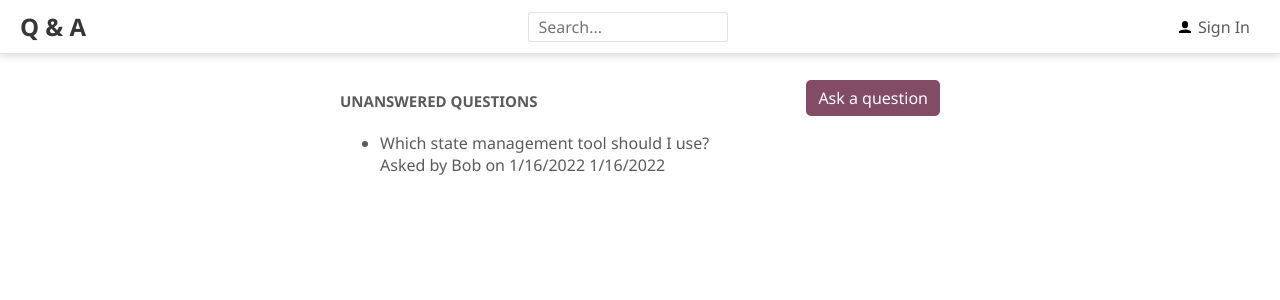
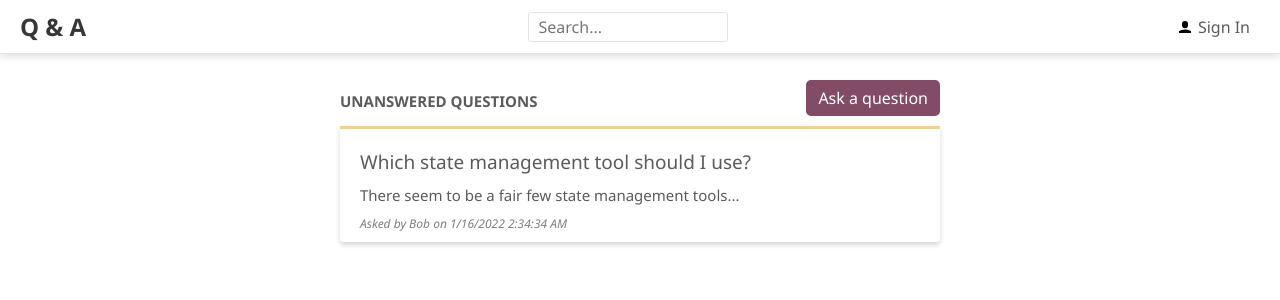
Before and after one commit to cfmdevWebSS/QandA, a React (Create React App) app: page / in a window 1280 px wide. Shown: the top 300 px of the page. Built offline with nearby package versions, Linux system fonts and the light colour scheme.

Commit message:
Interim Save-Chapter3-ASP.NET5-01-19-2022

```diff
--- a/src/Header.tsx
+++ b/src/Header.tsx
@@ -1,7 +1,6 @@
 /** @jsx jsx */
 import { jsx } from '@emotion/react';
 import { css } from '@emotion/react';
-import React from 'react';
 import { UserIcon } from './Icons';
 import { fontFamily, fontSize, gray1, gray2, gray5 } from './Styles';
 
--- a/src/Page.tsx
+++ b/src/Page.tsx
@@ -1,7 +1,6 @@
 /** @jsx jsx */
 import { jsx } from '@emotion/react';
 import { css } from '@emotion/react';
-import React from 'react';
 import { PageTitle } from './PageTitle';
 
 interface Props {
--- a/src/Question.tsx
+++ b/src/Question.tsx
@@ -1,17 +1,50 @@
-import React from 'react';
+/** @jsx jsx */
+import { jsx } from '@emotion/react';
+import { css } from '@emotion/react';
+import { gray2, gray3 } from './Styles';
 import { QuestionData } from './QuestionData';
 
 interface Props {
   data: QuestionData;
+  showContent?: boolean;
 }
 
-export const Question = ({ data }: Props) => (
-  <div>
-    <div>{data.title}</div>
-    <div>
-      {`Asked by ${
-        data.userName
-      } on ${data.created.toLocaleDateString()} ${data.created.toLocaleDateString()}`}
+export const Question = ({ data, showContent = true }: Props) => (
+  <div
+    css={css`
+      padding: 10px 0px;
+    `}
+  >
+    <div
+      css={css`
+        padding: 10px 0px;
+        font-size: 19px;
+      `}
+    >
+      {data.title}
+    </div>
+    {showContent && (
+      <div
+        css={css`
+          padding-bottom: 10px;
+          font-size: 15px;
+          color: ${gray2};
+        `}
+      >
+        {data.content.length > 50
+          ? `${data.content.substring(0, 50)}...`
+          : data.content}
+      </div>
+    )}
+    <div
+      css={css`
+        font-size: 12px;
+        font-style: italic;
+        color: ${gray3};
+      `}
+    >
+      {`Asked by ${data.userName} on
+        ${data.created.toLocaleDateString()} ${data.created.toLocaleTimeString()}`}
     </div>
   </div>
 );
--- a/src/QuestionList.tsx
+++ b/src/QuestionList.tsx
@@ -1,15 +1,37 @@
-import React from 'react';
+/** @jsx jsx */
+import { jsx } from '@emotion/react';
+import { css } from '@emotion/react';
 import { QuestionData } from './QuestionData';
 import { Question } from './Question';
+import { accent2, gray5 } from './Styles';
 
 interface Props {
   data: QuestionData[];
 }
 
 export const QuestionList = ({ data }: Props) => (
-  <ul>
+  <ul
+    css={css`
+      list-style: none;
+      margin: 10px 0 0 0;
+      padding: 0px 20px;
+      background-color: #fff;
+      border-bottom-left-radius: 4px;
+      border-bottom-right-radius: 4px;
+      border-top: 3px solid ${accent2};
+      box-shadow: 0 3px 5px 0 rgba(0, 0, 0, 0.16);
+    `}
+  >
     {data.map((question) => (
-      <li key={question.questionId}>
+      <li
+        key={question.questionId}
+        css={css`
+          border-top: 1px solid ${gray5};
+          :first-of-type {
+            border-top: none;
+          }
+        `}
+      >
         <Question data={question} />
       </li>
     ))}
--- a/src/index.tsx
+++ b/src/index.tsx
@@ -8,7 +8,7 @@ ReactDOM.render(
   <React.StrictMode>
     <App />
   </React.StrictMode>,
-  document.getElementById('root')
+  document.getElementById('root'),
 );
 
 // If you want to start measuring performance in your app, pass a function
```
